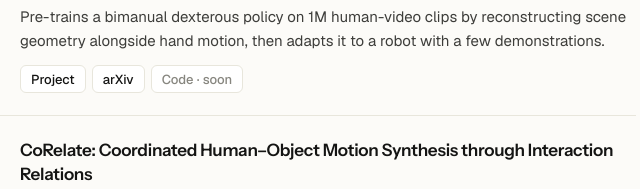
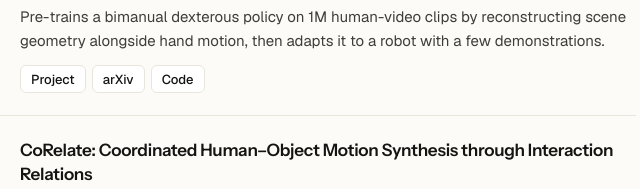
Before and after one commit to calvinzqiu/calvinzqiu.com, a plain HTML site: page index.html in a window 1280 px wide. Shown: the part 1064-1253 px from the top of the page, 470-1110 px from the left. Drawn offline with nearby package versions, Linux system fonts and the light colour scheme.

Commit message:
Link the SpatialDex code repository
Co-Authored-By: Claude Opus 5.5 <noreply@anthropic.com>

```diff
--- a/index.html
+++ b/index.html
@@ -65,7 +65,7 @@
         <p class="authors">Xingyi He*, <b>Zhiwen Qiu*</b>, Adhitya Polavaram*, Yunhao Cao*, Cory Fan, Julius Samwer, Saleh Kalantari, Kuan Fang <span class="eq">(*equal contribution)</span></p>
         <p class="venue">Preprint 2026</p>
         <p class="sum">Pre-trains a bimanual dexterous policy on 1M human-video clips by reconstructing scene geometry alongside hand motion, then adapts it to a robot with a few demonstrations.</p>
-        <div class="pills"><a class="pill" href="https://spatial-dex.github.io/" target="_blank" rel="noopener">Project</a><a class="pill" href="https://arxiv.org/abs/2610.29716" target="_blank" rel="noopener">arXiv</a><span class="pill off">Code · soon</span></div>
+        <div class="pills"><a class="pill" href="https://spatial-dex.github.io/" target="_blank" rel="noopener">Project</a><a class="pill" href="https://arxiv.org/abs/2610.29716" target="_blank" rel="noopener">arXiv</a><a class="pill" href="https://github.com/cornell-grill/SpatialDex" target="_blank" rel="noopener">Code</a></div>
       </div>
     </article>
 
```
